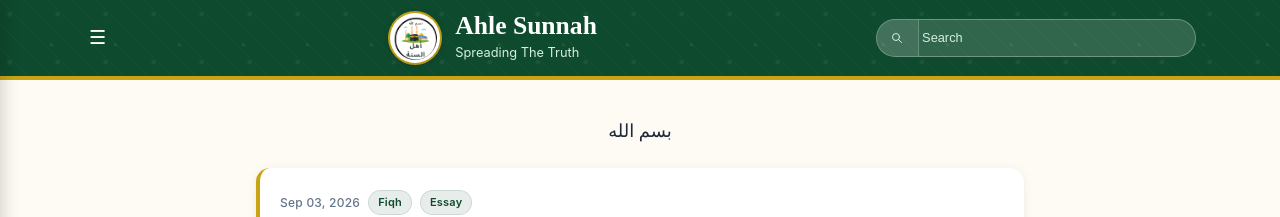
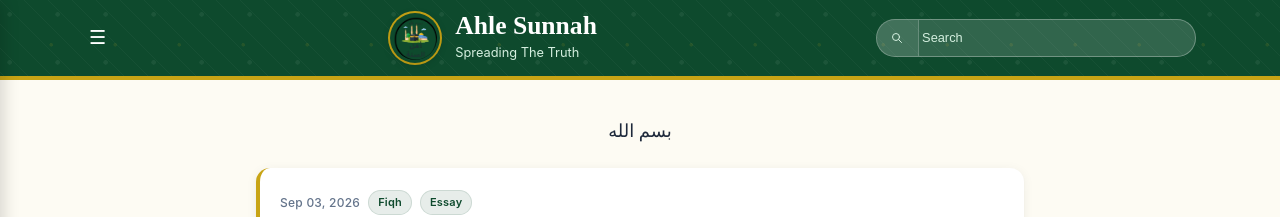
Before and after one commit to Fali17/ahlesunnah, a Jekyll site: the page built from index.html, in a window 1280 px wide. Shown: the top 217 px of the page. Built offline with Jekyll 4.4.1, drawn with Linux system fonts in a browser that asks for light colours; the list of posts is cut into pages by our own code.

Commit message:
Update main.css

```diff
--- a/assets/css/main.css
+++ b/assets/css/main.css
@@ -81,7 +81,7 @@ body {
 .logo-wrap {
   width: 50px;
   height: 50px;
-  background: white;
+  background: var(--primary);
   border-radius: 50%;
   padding: 3px;
   box-shadow: 0 2px 8px rgba(0,0,0,0.15), 0 0 0 2px var(--accent);
```
